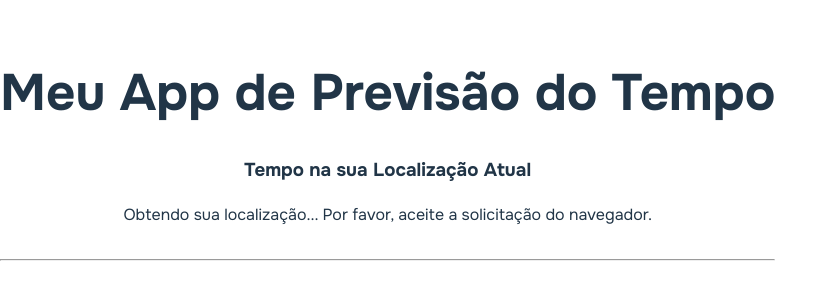
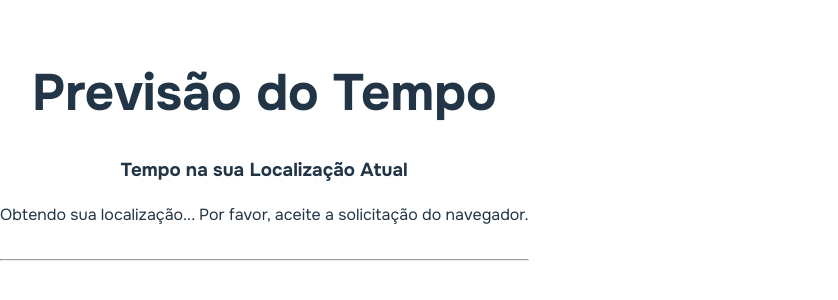
Before and after one commit to TonyRodIv/WeatherApp, a React (Vite) app: page / in a window 1280 px wide. Shown: the part 238-538 px from the top of the page, without its empty margins (0-838 px from the left). Built offline with nearby package versions, Linux system fonts and the light colour scheme; no server answers.

Commit message:
Atualiza título da página para "Previsão do Tempo"

```diff
--- a/src/App.tsx
+++ b/src/App.tsx
@@ -3,7 +3,7 @@ import LocalWeather from './components/LocalWeather';
 function App() {
   return (
     <div style={{ textAlign: 'center' }}>
-      <h1>Meu App de Previsão do Tempo</h1>
+      <h1>Previsão do Tempo</h1>
 
       <section>
         <h3>Tempo na sua Localização Atual</h3>
```
